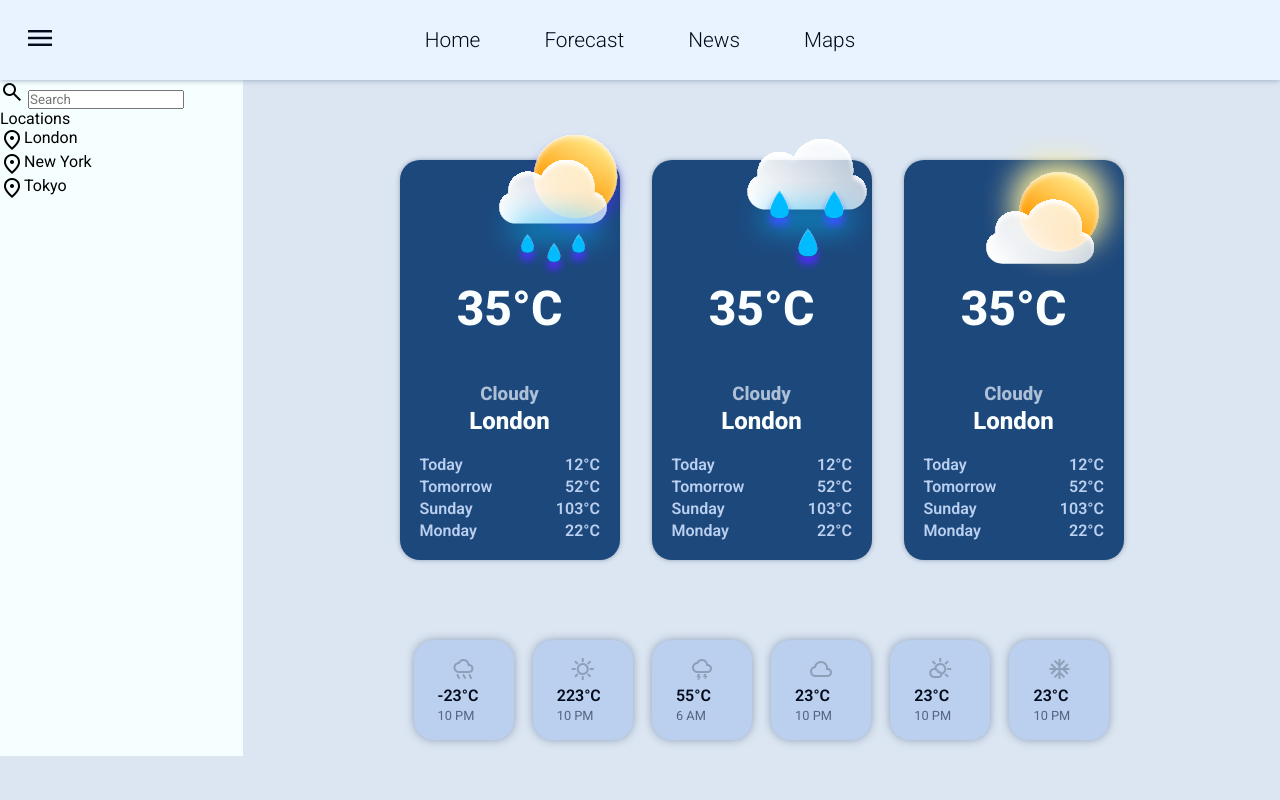
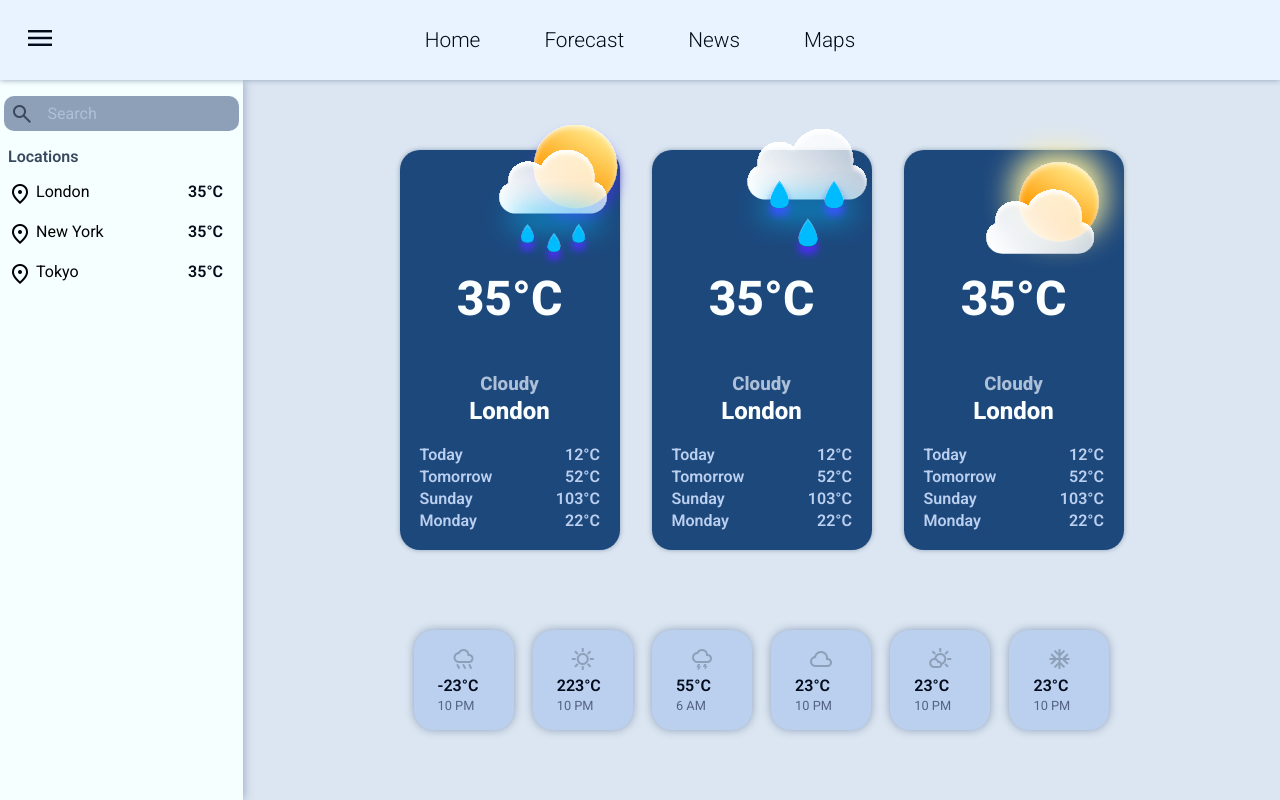
Before and after one commit to SirLuciferZ/Weather-App, a plain HTML site: page index.html in a window 1280 px wide. Drawn offline with nearby package versions, Linux system fonts and the light colour scheme; a web font is replaced by a local one.

Commit message:
Add temperature display to location items and enhance sidebar styling

```diff
--- a/index.html
+++ b/index.html
@@ -46,14 +46,17 @@
           <div class="loc-item">
             <span class="material-symbols-outlined">location_on</span>
             <p class="loc-name">London</p>
+            <p class="loc-temp">35°C</p>
           </div>
           <div class="loc-item">
             <span class="material-symbols-outlined">location_on</span>
             <p class="loc-name">New York</p>
+            <p class="loc-temp">35°C</p>
           </div>
           <div class="loc-item">
             <span class="material-symbols-outlined">location_on</span>
             <p class="loc-name">Tokyo</p>
+            <p class="loc-temp">35°C</p>
           </div>
         </div>
       </nav>
--- a/style.css
+++ b/style.css
@@ -113,20 +113,72 @@ body {
 
 main {
     display: flex;
+    height: 90vh;
 }
 
 
-.side-bar-container{
+.side-bar-container {
     display: flex;
     flex-direction: column;
     background-color: var(--bg-light);
     width: 300px;
+    box-shadow: 0 0 10px var(--border-muted);
 }
 
+.search-bar-container {
+    display: flex;
+    align-items: center;
+    justify-content: center;
+    margin-top: 1rem;
+    margin-bottom: 1rem;
+}
 
+.search-bar-container input {
+    padding: .5rem;
+    border: none;
+    outline: none;
+    border-radius: 0 10px 10px 0;
+    background-color: var(--border-muted);
+    font-size: 1rem;
+}
 
-.loc-item{
+.search-bar-container input::placeholder {
+    font-size: 1rem;
+    color: var(--card-text-muted);
+}
+
+.search-bar-container span {
+    background-color: var(--border-muted);
+    padding: .35rem;
+    border-radius: 10px 0 0 10px;
+    cursor: pointer;
+    color: var(--text-muted);
+}
+
+.loc {
+    font-weight: 600;
+    color: var(--text-muted);
+    margin-left: .5rem;
+    margin-bottom: 1rem;
+}
+
+.loc-container {
+    padding-left: 0.5rem;
     display: flex;
+    flex-direction: column;
+    gap: 1rem;
+}
+
+.loc-temp {
+    margin-left: auto;
+    margin-right: 20px;
+    font-weight: 600;
+    color: var(--text);
+}
+
+.loc-item {
+    display: flex;
+    gap: 0.25rem;
 }
 
 
@@ -149,7 +201,6 @@ main {
     flex-wrap: wrap;
     gap: 2rem;
     padding: 1rem;
-    margin-top: 4rem;
 }
 
 
```
